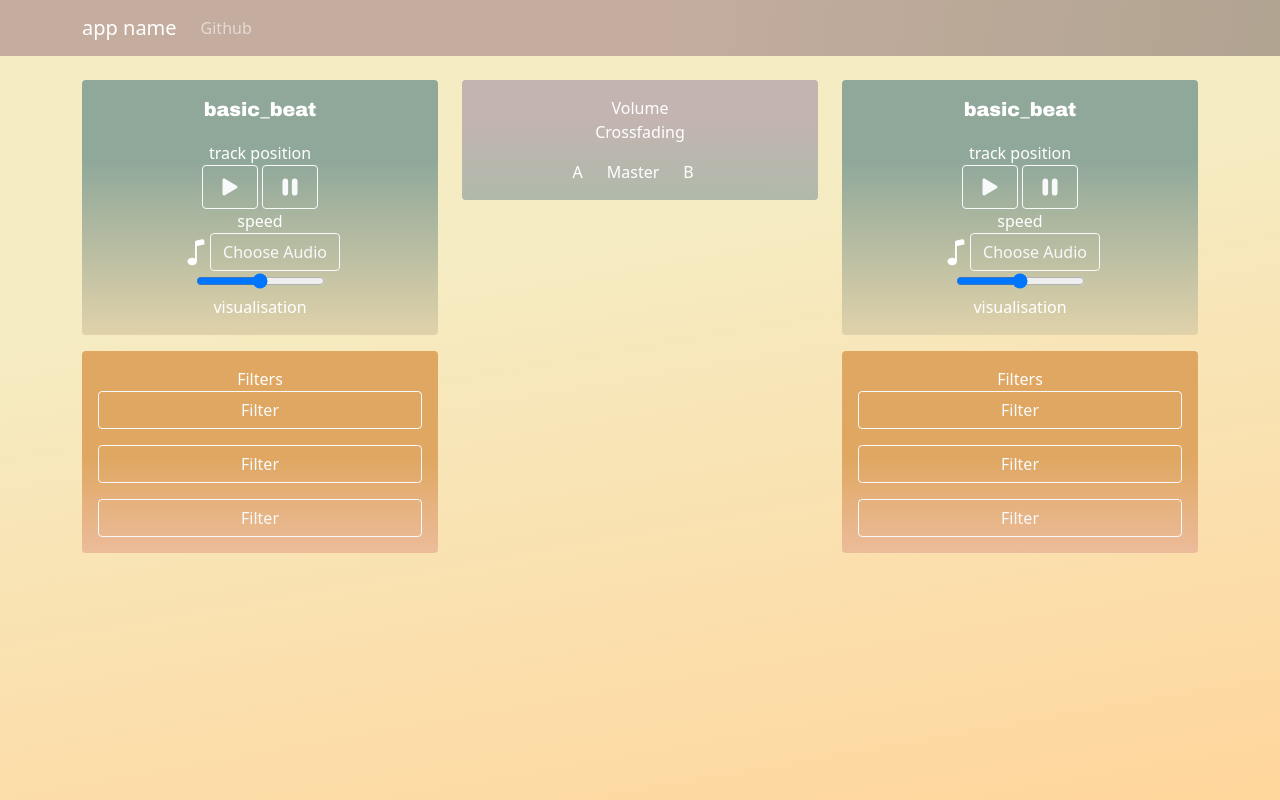
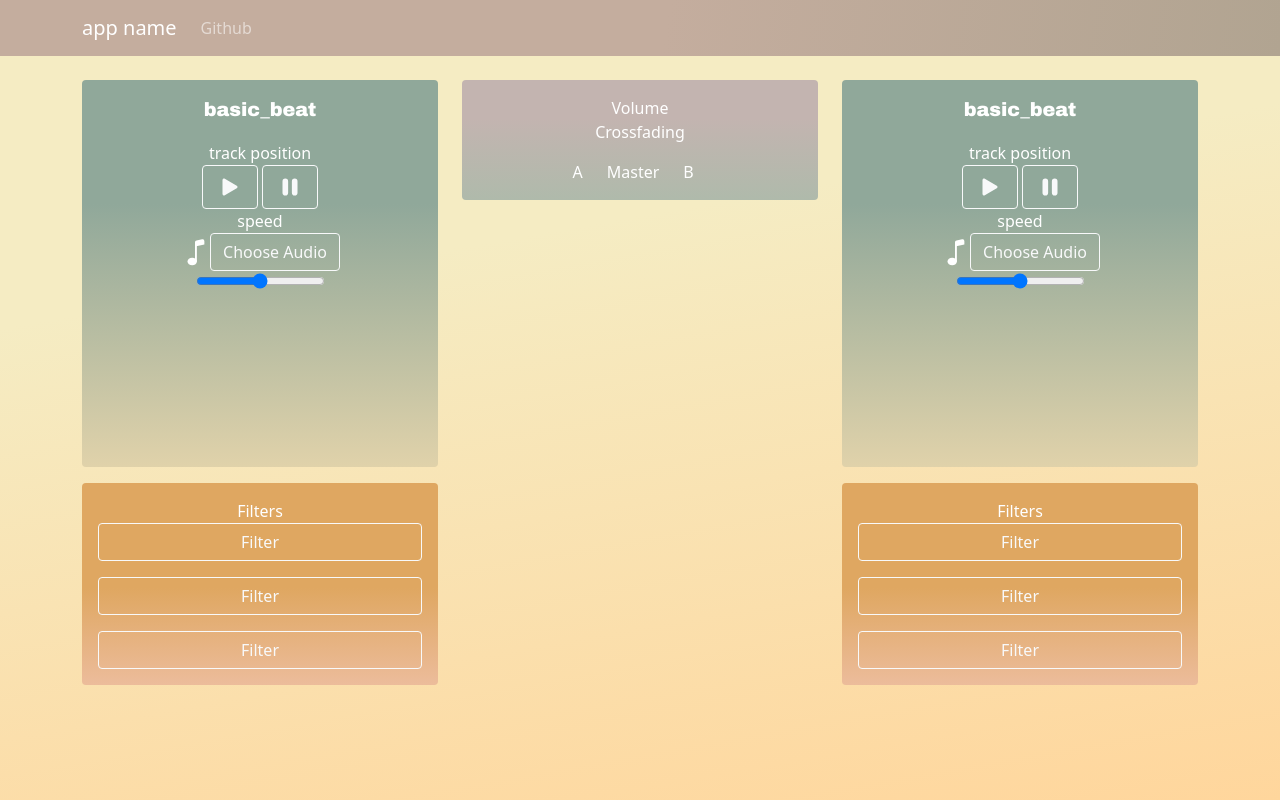
Before and after one commit to LuckyLuke16/audiovideo22, a React (Create React App) app: page / in a window 1280 px wide. Built offline with nearby package versions, Linux system fonts and the light colour scheme.

Commit message:
add audio visualisaton

```diff
--- a/src/Audio.js
+++ b/src/Audio.js
@@ -1,94 +1,94 @@
 import React from "react";
-import {Button} from "react-bootstrap";
-import {MusicNote, PauseFill, PlayFill} from "react-bootstrap-icons";
+import { Button } from "react-bootstrap";
+import { MusicNote, PauseFill, PlayFill } from "react-bootstrap-icons";
 
-
-export default class Audio extends React.Component{
+export default class Audio extends React.Component {
   constructor(props) {
     super(props);
+    this.analyzerCanvas = React.createRef();
     this.state = {
-            songPath: process.env.PUBLIC_URL + 'basic_beat.wav',
+      songPath: process.env.PUBLIC_URL + "basic_beat.wav",
       audioElementNumber: props.value,
-            trackName: 'basic_beat',
+      trackName: "basic_beat",
       audioCtx: null,
+      analyser: null,
       buffer: null,
       isPlaying: false,
       value: 0,
-        }
+    };
   }
   render() {
     return (
       <div>
         <p>{this.state.trackName}</p>
-                <div>
-                    track position
+        <div className="cardItems">track position</div>
+        <div className="cardItems">
+          <Button variant="outline-light" onClick={() => this.play()}>
+            <PlayFill size="30" />
+          </Button>{" "}
+          <Button variant="outline-light" onClick={() => this.pause()}>
+            <PauseFill size="30" />
+          </Button>{" "}
         </div>
-                <Button
-                    variant="outline-light"
-                    onClick={() => this.play()}>
-                    <PlayFill size="30" />
-                </Button>{' '}
-                <Button variant="outline-light"
-                        onClick={() => this.pause()}>
-                <PauseFill size="30" /></Button>{' '}
 
-                <div>
-                    speed
-                </div>
-                <div>
+        <div className="cardItems">speed</div>
+        <div className="cardItems">
           <MusicNote size="30" />
           <Button variant="outline-light">
-                        <input type="file"
+            <input
+              type="file"
               className="upload"
               id={this.state.audioElementNumber}
               name="file"
               accept=".wav,.mp3,.ogg"
               onChange={() => this.handleFileUpload()}
-                        />Choose Audio</Button>{' '}
+            />
+            Choose Audio
+          </Button>{" "}
         </div>
-                <div>
+        <div className="cardItems">
           <input
             type="range"
-                        min="-5" max="5"
+            min="-5"
+            max="5"
             value={this.state.value}
+            class="slider"
             onChange={(e) => this.handleVolume(e.target.value)}
           />
         </div>
         <div>
-                    visualisation
+          <canvas ref={this.analyzerCanvas}></canvas>{" "}
         </div>
-
       </div>
-        )
+    );
   }
 
   play() {
-
-        if(this.state.isPlaying === true)
-        {
+    if (this.state.isPlaying === true) {
       return;
     }
 
-        if(this.state.audioCtx === null)
-        {
+    if (this.state.audioCtx === null) {
       this.state.audioCtx = new AudioContext();
     }
 
-        if(this.state.audioCtx.state === "suspended")
-        {
-            this.state.audioCtx.resume()
+    if (this.state.audioCtx.state === "suspended") {
+      this.state.audioCtx.resume();
       this.state.isPlaying = true;
       return;
     }
 
     let audioCtx = this.state.audioCtx;
     let source = audioCtx.createBufferSource();
+    let analyser = audioCtx.createAnalyser();
+    this.state.analyser = analyser;
+
     let request = new XMLHttpRequest();
 
-        request.open('GET', this.state.songPath, true);
-        request.responseType = 'arraybuffer';
+    request.open("GET", this.state.songPath, true);
+    request.responseType = "arraybuffer";
 
-        request.onload = function() {
+    request.onload = function () {
       let audioData = request.response;
       console.log(audioCtx);
 
@@ -96,6 +96,8 @@ export default class Audio extends React.Component{
         console.log("start");
         source.buffer = buffer;
         source.connect(audioCtx.destination);
+        source.connect(analyser);
+        analyser.connect(audioCtx.destination);
         source.loop = true;
         source.start(0);
         //let float32Data = buffer.getChannelData(0);
@@ -105,10 +107,10 @@ export default class Audio extends React.Component{
     request.send();
     this.state.audioCtx = audioCtx;
     this.state.isPlaying = true;
+    this.createVisualization();
   }
 
-    pause()
-    {
+  pause() {
     this.state.isPlaying = false;
     this.state.audioCtx.suspend();
   }
@@ -120,21 +122,57 @@ export default class Audio extends React.Component{
     console.log(this.state.audioElementNumber);
     let input = document.getElementById(this.state.audioElementNumber);
     let curFiles = input.files;
-        if(curFiles.item(0)!=null) {
-            this.setState({songPath: URL.createObjectURL(curFiles[0])});
-            this.setState({trackName: curFiles[0].name});
+    if (curFiles.item(0) != null) {
+      this.setState({ songPath: URL.createObjectURL(curFiles[0]) });
+      this.setState({ trackName: curFiles[0].name });
       this.state.audioCtx.suspend();
-            this.setState({isPlaying: false});
-            this.setState({audioCtx: null});
+      this.setState({ isPlaying: false });
+      this.setState({ audioCtx: null });
       console.log(this.state.audioCtx);
     }
     this.render();
-
   }
 
   handleVolume(e) {
-        console.log(this.state.value)
-        this.setState({value: e});
+    console.log(this.state.value);
+    this.setState({ value: e });
+  }
 
+  createVisualization() {
+    let canvas = this.analyzerCanvas.current;
+    let canvasCtx = canvas.getContext("2d");
+    let width = canvas.width;
+    let height = canvas.height;
+    var analyser = this.state.analyser;
+    var bufferLength = analyser.frequencyBinCount;
+    analyser.fftSize = 2048;
+    var bufferLength = analyser.fftSize;
+    var freqData = new Uint8Array(bufferLength);
+    function renderFrame() {
+      requestAnimationFrame(renderFrame);
+      analyser.getByteTimeDomainData(freqData);
+      canvasCtx.clearRect(0, 0, canvas.width, canvas.height);
+      canvasCtx.lineWidth = 2;
+      canvasCtx.strokeStyle = "rgb(255, 255, 255)";
+
+      const sliceWidth = (width * 1.0) / bufferLength;
+      let x = 0;
+
+      canvasCtx.beginPath();
+      for (var i = 0; i < bufferLength; i++) {
+        const v = freqData[i] / 128.0;
+        const y = (v * height) / 2;
+
+        if (i === 0) canvasCtx.moveTo(x, y);
+        else canvasCtx.lineTo(x, y);
+
+        x += sliceWidth;
+      }
+
+      canvasCtx.lineTo(width, height / 2);
+      canvasCtx.stroke();
+    }
+
+    renderFrame();
   }
 }
```
Lines whose indentation alone changed are shown as unchanged.
